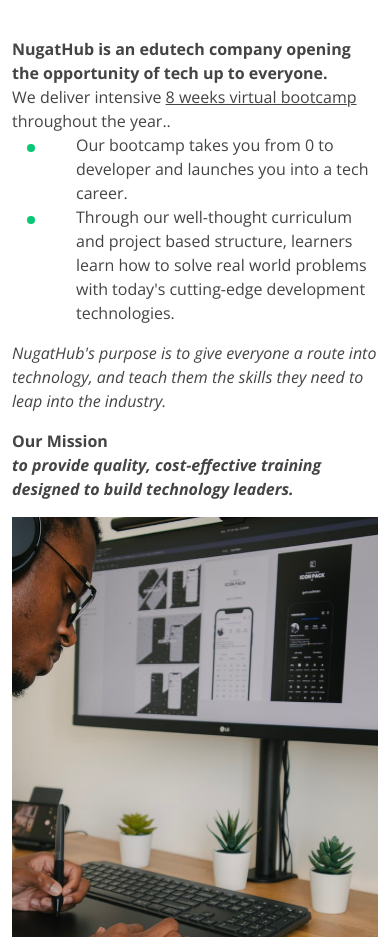
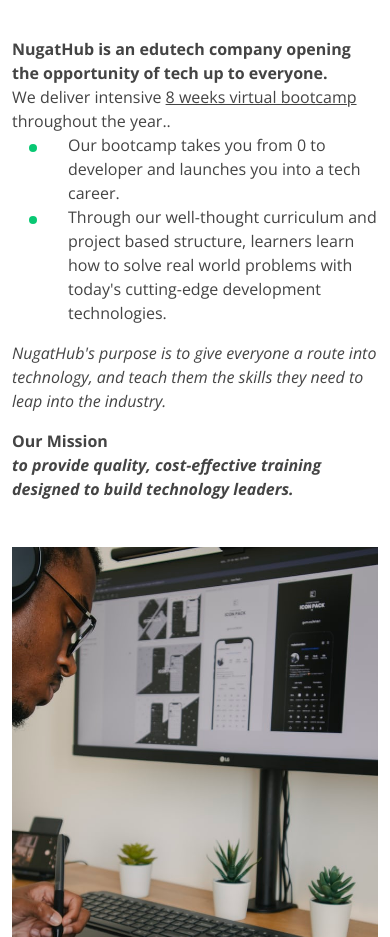
Before and after one commit to kessycruz/nugathub, a plain HTML site: page index.html in a window 390 px wide. Shown: the part 1063-2000 px from the top of the page. Drawn offline with nearby package versions, Linux system fonts and the light colour scheme; a web font is replaced by a local one.

Commit message:
nugathub

```diff
--- a/css/style.css
+++ b/css/style.css
@@ -43,7 +43,7 @@ h1, h2, h3, h4, h5, h6 {
 ul.disc li {
   display: list-item;
   list-style: none;
-  padding: 0 0 0 2rem;
+  padding: 0 0 0 1.5rem;
   position: relative;
 }
 
@@ -55,7 +55,7 @@ ul.disc li::before {
   border-radius: 50%;
   background: var(--primary-color);
   position: absolute;
-  left: -17px;
+  left: -15px;
   top: 11px;
   vertical-align: middle;
 }
@@ -216,6 +216,9 @@ dd {
     top:50%;
     justify-content: center;
     align-items: center;
+  }
+  section img{
+    padding-top: 30px;
   }
 }
 
@@ -448,6 +451,7 @@ section {
   font-family: "Poppins", sans-serif;
   color: #37423b;
 }
+
 /*--------------------------------------------------------------
 # About
 --------------------------------------------------------------*/
--- a/index.html
+++ b/index.html
@@ -77,8 +77,8 @@
            <p> <strong>Our Mission<br> <i> to provide quality, cost-effective training designed to build technology leaders.</i></strong></p>
         </div>
       </div>
-      <div class="col-md-5 pb-4 col-auto" data-aos="fade-right" data-aos-delay="100">
-        <img src="images/about.jpeg" class="img-fluid">
+      <div class="col-md-5 pb-4  col-auto" data-aos="fade-right" data-aos-delay="100">
+        <img src="images/about.jpeg" class="img-fluid pt-sm-5">
       </div>
     </div>
     </div>
```
